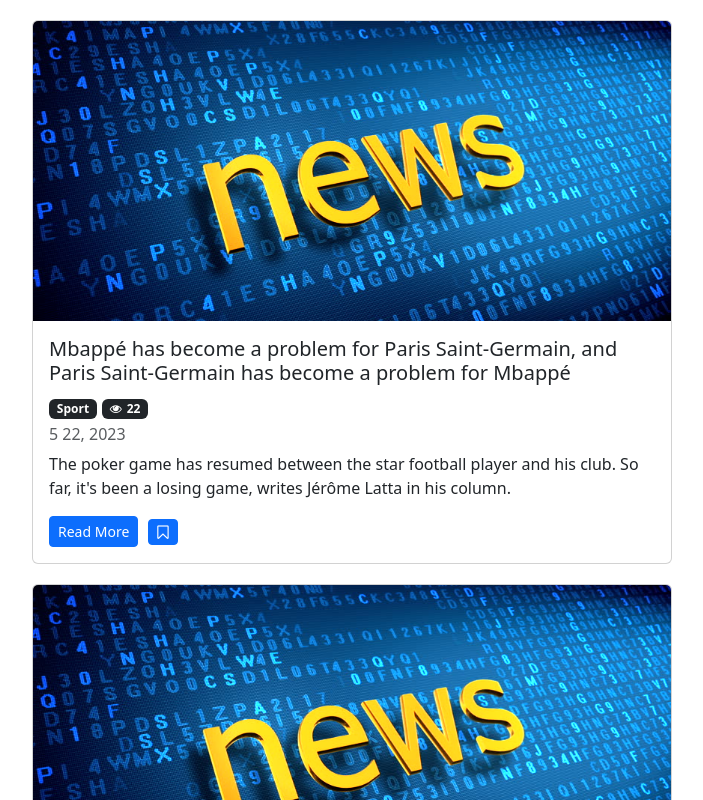
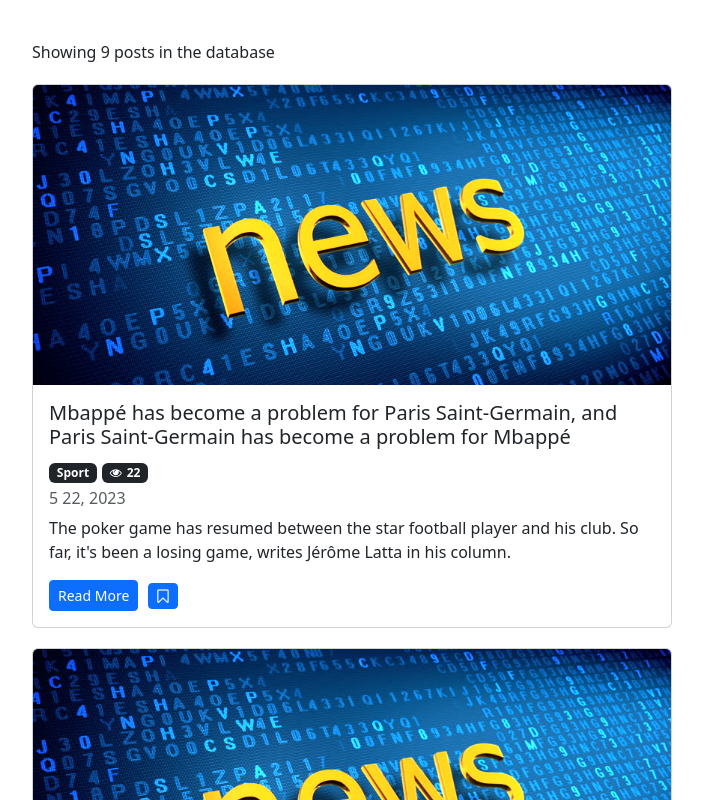
Before and after one commit to sepehr-amooei/NewsBlogFrontEnd, a React (Create React App) app: page / in a window 1280 px wide. Shown: the top 800 px of the page, without its empty margins (288-991 px from the left). Built offline with nearby package versions, Linux system fonts and the light colour scheme.

Commit message:
extracting Save component

```diff
--- /dev/null
+++ b/src/component/common/save.jsx
@@ -0,0 +1,18 @@
+import React from "react";
+
+const Save = ({ saved, onSave }) => {
+  let classes = "fa  btn btn-primary btn-sm fa-bookmark";
+  if (!saved) classes += "-o";
+  return (
+    <button
+      className={classes}
+      aria-hidden="true"
+      style={{
+        marginLeft: "10px",
+      }}
+      onClick={onSave}
+    ></button>
+  );
+};
+
+export default Save;
--- a/src/component/news.jsx
+++ b/src/component/news.jsx
@@ -1,7 +1,7 @@
 import React, { Component } from "react";
 import { getNews } from "../services/fakeNewsService";
 import blogPicture from "../img/2-1.jpg";
-import formatDate from "../functions/formatDate";
+import Save from "./common/save";
 
 class News extends Component {
   state = {
@@ -10,22 +10,27 @@ class News extends Component {
   handleSave = (n) => {
     const news = [...this.state.news];
     const index = news.indexOf(n);
-    news[index] = { ...n };
+    news[index] = { ...news[index] };
     news[index].saved = !news[index].saved;
     this.setState({ news });
   };
   handleClick = (n) => {
     const news = [...this.state.news];
     const index = news.indexOf(n);
-    news[index] = { ...n };
+    news[index] = { ...news[index] };
     news[index].views++;
     this.setState({ news });
   };
   render() {
-    return this.state.news.map((n) => (
+    const { length: count } = this.state.news;
+    if (count === 0) return <p>there are no posts in the database</p>;
+    return (
+      <div style={{ width: "50vw", margin: "20px auto 20px auto" }}>
+        <p>Showing {count} posts in the database </p>
+        {this.state.news.map((n) => (
           <div
             className="card"
-        style={{ width: "50vw", margin: "20px auto 20px auto" }}
+            style={{ margin: "20px auto 20px auto" }}
             key={n._id}
           >
             <img
@@ -42,14 +47,17 @@ class News extends Component {
                 }}
               >
                 <span className="badge text-bg-dark">{n.category.name}</span>
-            <span className="badge text-bg-dark" style={{ marginLeft: "5px" }}>
+                <span
+                  className="badge text-bg-dark"
+                  style={{ marginLeft: "5px" }}
+                >
                   <i className="fa fa-eye" aria-hidden="true"></i>
                   <span style={{ marginLeft: "5px" }}>{n.views}</span>
                 </span>
               </div>
 
               <h6 className="card-subtitle mb-2 text-body-secondary">
-            {formatDate(n.date)}
+                {this.formatDate(n.date)}
               </h6>
               <p className="card-text">{n.intro}</p>
               <div>
@@ -60,22 +68,16 @@ class News extends Component {
                 >
                   Read More
                 </a>
-            <button
-              className={
-                n.saved === false
-                  ? "fa fa-bookmark btn btn-primary btn-sm"
-                  : "fa fa-bookmark-o btn btn-primary btn-sm"
-              }
-              aria-hidden="true"
-              style={{
-                marginLeft: "10px",
-              }}
-              onClick={() => this.handleSave(n)}
-            ></button>
+                <Save saved={n.saved} onSave={() => this.handleSave(n)} />
               </div>
             </div>
           </div>
-    ));
+        ))}
+      </div>
+    );
+  }
+  formatDate(date) {
+    return `${date.month} ${date.day}, ${date.year}`;
   }
 }
 
--- a/src/functions/formatDate.js
+++ /dev/null
@@ -1,3 +0,0 @@
-export default function formatDate(date) {
-  return `${date.month} ${date.day}, ${date.year}`;
-}
--- a/src/index.css
+++ b/src/index.css
@@ -1,13 +1,14 @@
 body {
   margin: 0;
-  font-family: -apple-system, BlinkMacSystemFont, 'Segoe UI', 'Roboto', 'Oxygen',
-    'Ubuntu', 'Cantarell', 'Fira Sans', 'Droid Sans', 'Helvetica Neue',
+  padding: 20px 0 0 0;
+  font-family: -apple-system, BlinkMacSystemFont, "Segoe UI", "Roboto", "Oxygen",
+    "Ubuntu", "Cantarell", "Fira Sans", "Droid Sans", "Helvetica Neue",
     sans-serif;
   -webkit-font-smoothing: antialiased;
   -moz-osx-font-smoothing: grayscale;
 }
 
 code {
-  font-family: source-code-pro, Menlo, Monaco, Consolas, 'Courier New',
+  font-family: source-code-pro, Menlo, Monaco, Consolas, "Courier New",
     monospace;
 }
--- a/src/services/fakeNewsService.js
+++ b/src/services/fakeNewsService.js
@@ -159,6 +159,7 @@ He was 9 of 14 from the floor, 7 of 12 from the line, blocked three shots and le
     title: "Hugh Jackman Dons Yellow Wolverine Costume in Deadpool 3 Photo",
     category: { _id: "5b21ca3eeb7f6fbccd471814", name: "Movie" },
     views: 12,
+    saved: true,
     date: {
       month: 4,
       day: 10,
```
Lines whose indentation alone changed are shown as unchanged.
